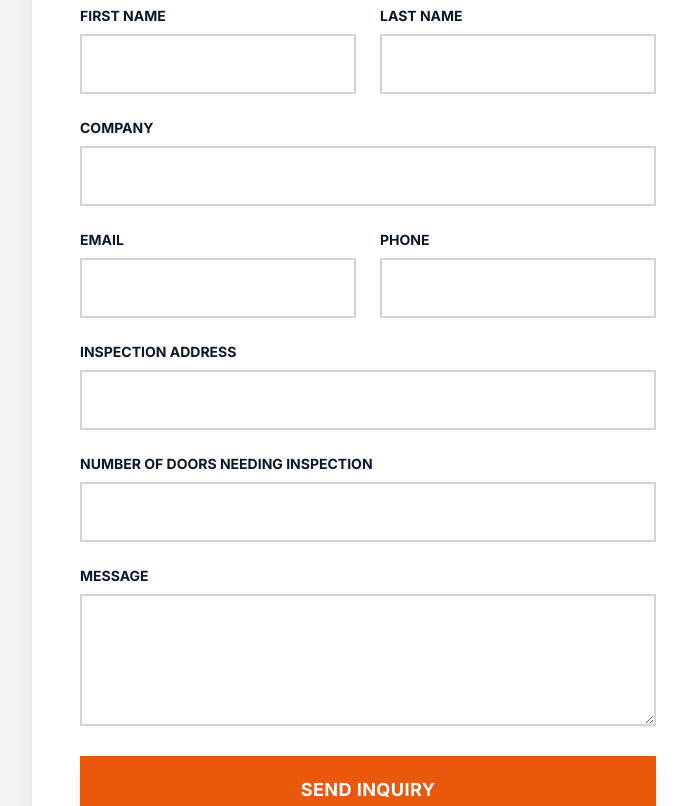
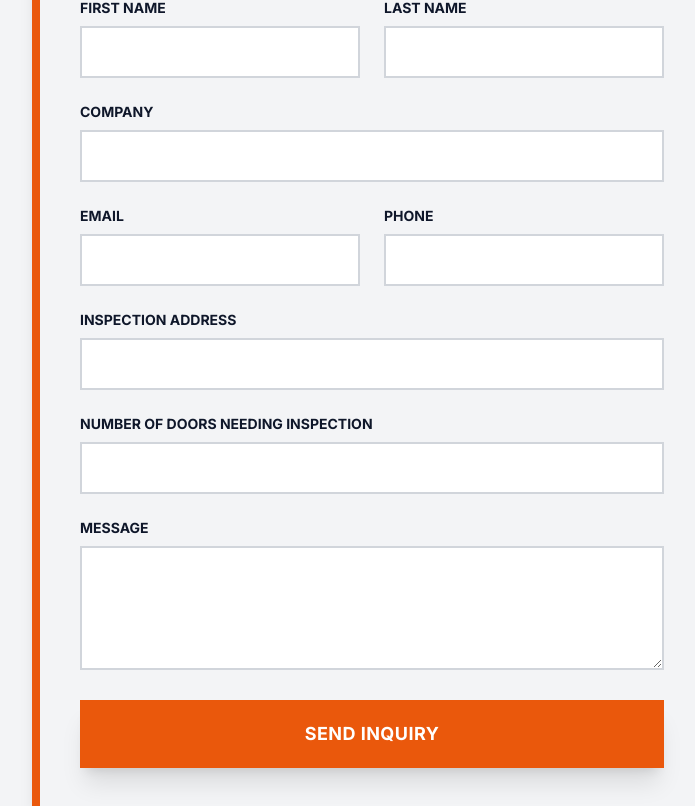
Before and after one commit to JuanBarriosPiaggio/Fyrup, a Next.js app: page / in a window 1280 px wide. Shown: the part 1274-2080 px from the top of the page, without its empty margins (272-967 px from the left). Built offline with nearby package versions, Linux system fonts and the light colour scheme; a web font is replaced by a local one.

Commit message:
Fix homepage contact form styling to match contact page design

```diff
--- a/app/page.tsx
+++ b/app/page.tsx
@@ -103,13 +103,14 @@ export default function Home() {
             </p>
           </div>
 
-          <form className="max-w-2xl mx-auto space-y-6 bg-white p-8 md:p-12 shadow-xl">
+          <form className="max-w-2xl mx-auto bg-gray-100 p-10 border-l-8 border-primary-600 shadow-lg">
+            <div className="space-y-6">
               <div className="grid md:grid-cols-2 gap-6">
                 <div>
                   <label className="block text-sm font-bold text-dark-900 mb-2 uppercase">First Name</label>
                   <input
                     type="text"
-                  className="w-full px-4 py-4 border-2 border-gray-300 focus:border-primary-600 focus:ring-0 text-dark-900 bg-white font-medium"
+                    className="w-full px-4 py-3 border-2 border-gray-300 focus:border-primary-600 focus:outline-none text-dark-900 bg-white font-medium"
                     required
                   />
                 </div>
@@ -117,7 +118,7 @@ export default function Home() {
                   <label className="block text-sm font-bold text-dark-900 mb-2 uppercase">Last Name</label>
                   <input
                     type="text"
-                  className="w-full px-4 py-4 border-2 border-gray-300 focus:border-primary-600 focus:ring-0 text-dark-900 bg-white font-medium"
+                    className="w-full px-4 py-3 border-2 border-gray-300 focus:border-primary-600 focus:outline-none text-dark-900 bg-white font-medium"
                     required
                   />
                 </div>
@@ -127,7 +128,7 @@ export default function Home() {
                 <label className="block text-sm font-bold text-dark-900 mb-2 uppercase">Company</label>
                 <input
                   type="text"
-                className="w-full px-4 py-4 border-2 border-gray-300 focus:border-primary-600 focus:ring-0 text-dark-900 bg-white font-medium"
+                  className="w-full px-4 py-3 border-2 border-gray-300 focus:border-primary-600 focus:outline-none text-dark-900 bg-white font-medium"
                 />
               </div>
 
@@ -136,7 +137,7 @@ export default function Home() {
                   <label className="block text-sm font-bold text-dark-900 mb-2 uppercase">Email</label>
                   <input
                     type="email"
-                  className="w-full px-4 py-4 border-2 border-gray-300 focus:border-primary-600 focus:ring-0 text-dark-900 bg-white font-medium"
+                    className="w-full px-4 py-3 border-2 border-gray-300 focus:border-primary-600 focus:outline-none text-dark-900 bg-white font-medium"
                     required
                   />
                 </div>
@@ -144,7 +145,7 @@ export default function Home() {
                   <label className="block text-sm font-bold text-dark-900 mb-2 uppercase">Phone</label>
                   <input
                     type="tel"
-                  className="w-full px-4 py-4 border-2 border-gray-300 focus:border-primary-600 focus:ring-0 text-dark-900 bg-white font-medium"
+                    className="w-full px-4 py-3 border-2 border-gray-300 focus:border-primary-600 focus:outline-none text-dark-900 bg-white font-medium"
                     required
                   />
                 </div>
@@ -154,7 +155,7 @@ export default function Home() {
                 <label className="block text-sm font-bold text-dark-900 mb-2 uppercase">Inspection Address</label>
                 <input
                   type="text"
-                className="w-full px-4 py-4 border-2 border-gray-300 focus:border-primary-600 focus:ring-0 text-dark-900 bg-white font-medium"
+                  className="w-full px-4 py-3 border-2 border-gray-300 focus:border-primary-600 focus:outline-none text-dark-900 bg-white font-medium"
                   required
                 />
               </div>
@@ -163,7 +164,7 @@ export default function Home() {
                 <label className="block text-sm font-bold text-dark-900 mb-2 uppercase">Number of doors needing inspection</label>
                 <input
                   type="number"
-                className="w-full px-4 py-4 border-2 border-gray-300 focus:border-primary-600 focus:ring-0 text-dark-900 bg-white font-medium"
+                  className="w-full px-4 py-3 border-2 border-gray-300 focus:border-primary-600 focus:outline-none text-dark-900 bg-white font-medium"
                   required
                 />
               </div>
@@ -172,16 +173,17 @@ export default function Home() {
                 <label className="block text-sm font-bold text-dark-900 mb-2 uppercase">Message</label>
                 <textarea
                   rows={4}
-                className="w-full px-4 py-4 border-2 border-gray-300 focus:border-primary-600 focus:ring-0 text-dark-900 bg-white font-medium"
+                  className="w-full px-4 py-3 border-2 border-gray-300 focus:border-primary-600 focus:outline-none text-dark-900 bg-white font-medium"
                 ></textarea>
               </div>
 
               <button
                 type="submit"
-              className="w-full bg-primary-600 text-white px-8 py-5 text-lg font-bold uppercase tracking-wide hover:bg-primary-700 transition-all shadow-lg"
+                className="w-full bg-primary-600 text-white px-8 py-5 text-lg font-bold uppercase tracking-wide hover:bg-primary-700 transition-all shadow-xl"
               >
                 Send Inquiry
               </button>
+            </div>
           </form>
 
           <p className="text-center text-gray-600 mt-8 font-medium">
```
Lines whose indentation alone changed are shown as unchanged.
